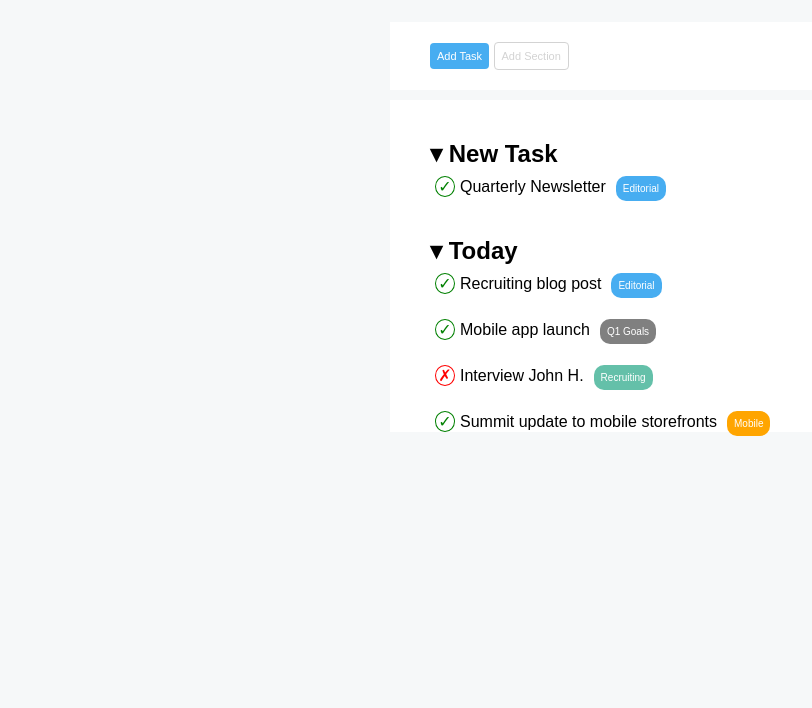
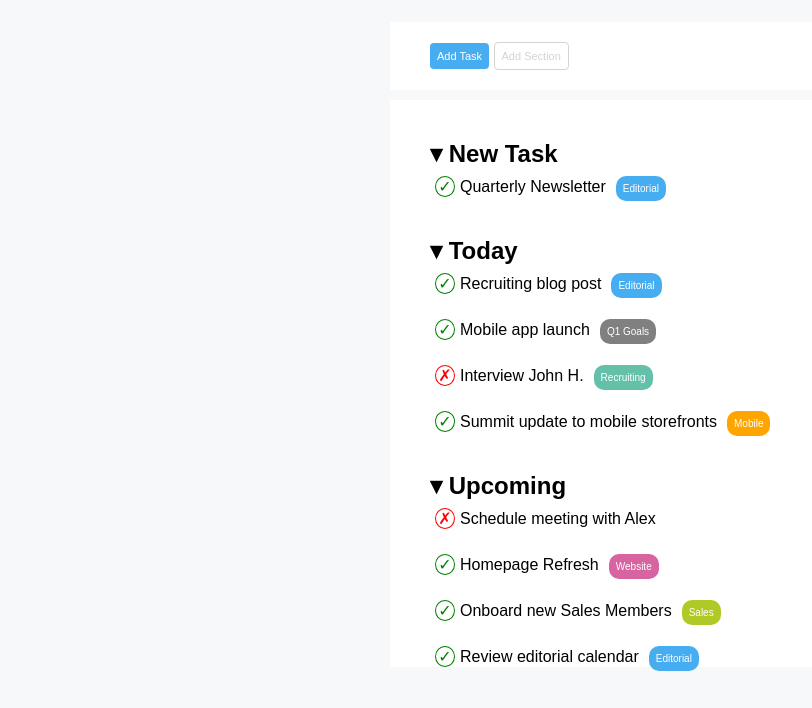
Before and after one commit to AliceCaselli/html-css-toboolist, a plain HTML site: page index.html in a window 1280 px wide. Shown: the part 92-800 px from the top of the page, without its empty margins (0-812 px from the left). Drawn offline with Linux system fonts and the light colour scheme.

Commit message:
section 3 + fine

```diff
--- a/css/style.css
+++ b/css/style.css
@@ -130,3 +130,11 @@ h2{
 .mobile{
     background-color: orange;
 }
+
+.website{
+    background-color: #d863a1;
+}
+
+.sales{
+    background-color: #b0c926;
+}
--- a/index.html
+++ b/index.html
@@ -44,7 +44,17 @@
                     <li><div class="icon checkmark">&#x2713;</div>Summit update to mobile storefronts<div class="tag mobile">Mobile</div></li>
                 </ul>
             </section>
-            <section></section>
+
+
+            <section>
+                <h2>&#x25BE Upcoming</h2>
+                <ul class="checklist">
+                    <li><div class="icon uncheck">&#x2717;</div>Schedule meeting with Alex</li>
+                    <li><div class="icon checkmark">&#x2713;</div>Homepage Refresh<div class="tag website">Website</div></li>
+                    <li><div class="icon checkmark">&#x2713;</div>Onboard new Sales Members<div class="tag sales">Sales</div></li>
+                    <li><div class="icon checkmark">&#x2713;</div>Review editorial calendar<div class="tag editorial">Editorial</div></li>
+                </ul>
+            </section>
         </div>
 
     </main>
```
